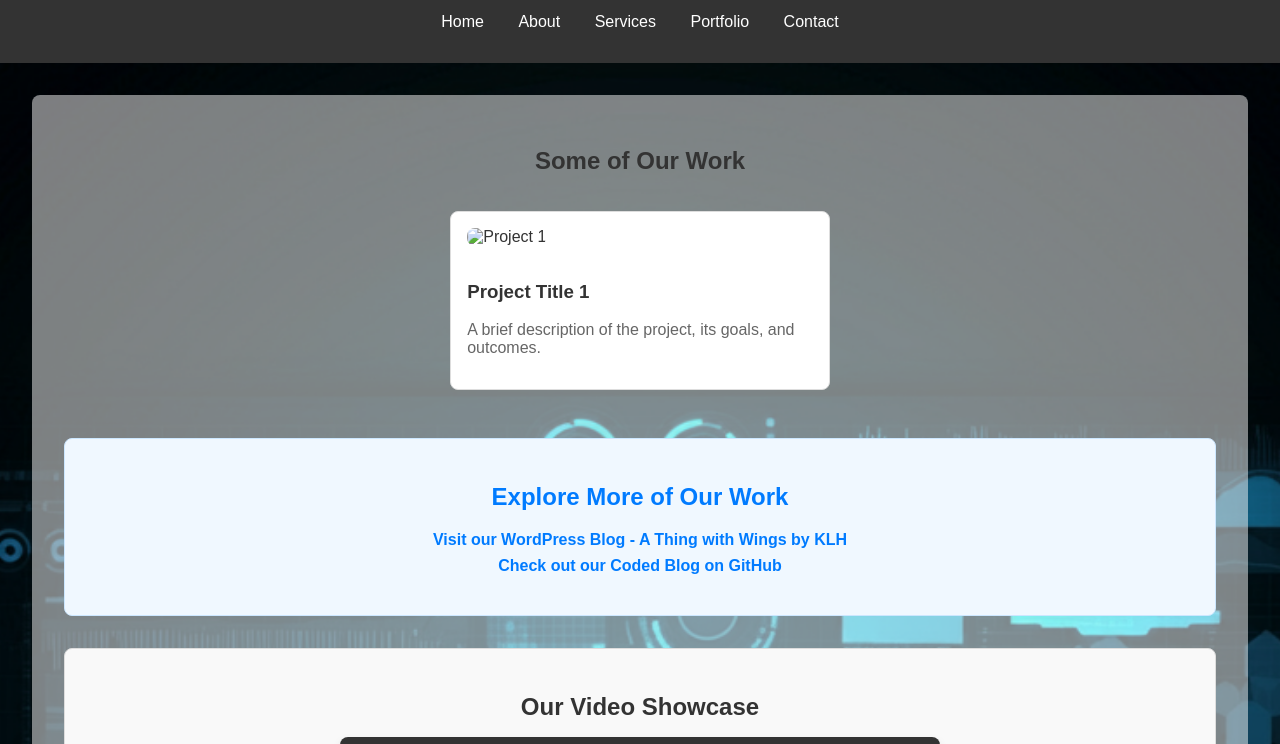
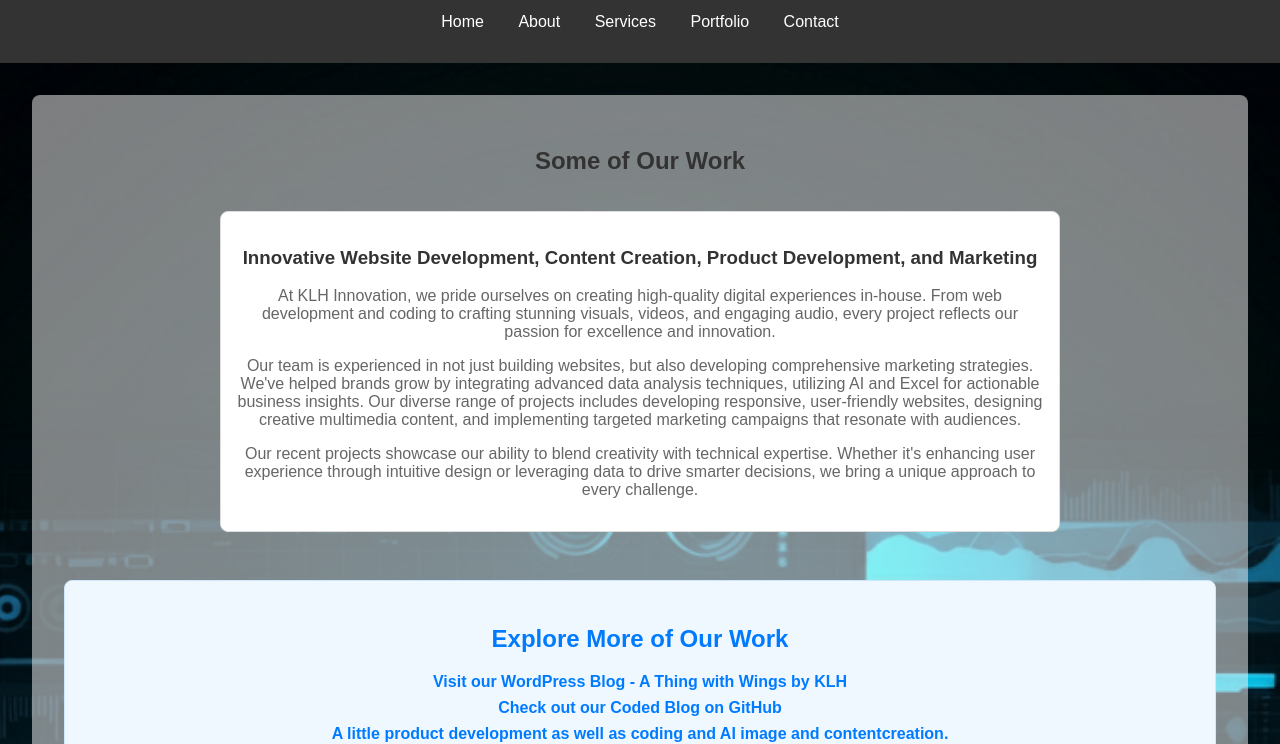
Before and after one commit to Karmagoods/klhportsite, a plain HTML site: page portfolio.html in a window 1280 px wide. Shown: the part 56-800 px from the top of the page. Drawn offline with Linux system fonts and the light colour scheme; grey boxes are pictures that could not be loaded.

Commit message:
gettinghtere

```diff
--- a/portfolio.html
+++ b/portfolio.html
@@ -28,11 +28,12 @@
 
             <!-- Portfolio Items -->
             <div class="portfolio-item">
+                <h3>Innovative Website Development, Content Creation, Product Development, and Marketing</h3>
+                <p>At KLH Innovation, we pride ourselves on creating high-quality digital experiences in-house. From web development and coding to crafting stunning visuals, videos, and engaging audio, every project reflects our passion for excellence and innovation.</p>
+                <p>Our team is experienced in not just building websites, but also developing comprehensive marketing strategies. We've helped brands grow by integrating advanced data analysis techniques, utilizing AI and Excel for actionable business insights. Our diverse range of projects includes developing responsive, user-friendly websites, designing creative multimedia content, and implementing targeted marketing campaigns that resonate with audiences.</p>
+                <p>Our recent projects showcase our ability to blend creativity with technical expertise. Whether it's enhancing user experience through intuitive design or leveraging data to drive smarter decisions, we bring a unique approach to every challenge.</p>
+            </div>
 
-                <img src="project1.jpg" alt="Project 1">
-                <h3>Project Title 1</h3>
-                <p>A brief description of the project, its goals, and outcomes.</p>
-            </div>
 
             <!-- Additional portfolio items omitted for brevity -->
 
@@ -48,6 +49,11 @@
                     <li>
                         <a href="https://karmagoods.github.io/KLHproject1/" target="_blank">
                             Check out our Coded Blog on GitHub
+                        </a>
+                    </li>
+                    <li>
+                        <a href=" https://karmagoods.github.io/klhsoap/" target="_blank">
+                            A little product development as well as coding and AI image and contentcreation.
                         </a>
                     </li>
                 </ul>
--- a/styles.css
+++ b/styles.css
@@ -65,13 +65,14 @@
 
 .portfolio-item {
     display: inline-block;
-    width: 30%;
+    width: 70%;
     margin: 1rem;
-    text-align: left;
+    text-align: center;
     border: 1px solid #ddd;
     border-radius: 8px;
     padding: 1rem;
     background-color: #fff;
+    text color: white;
 }
 
 .portfolio-item img {
```
